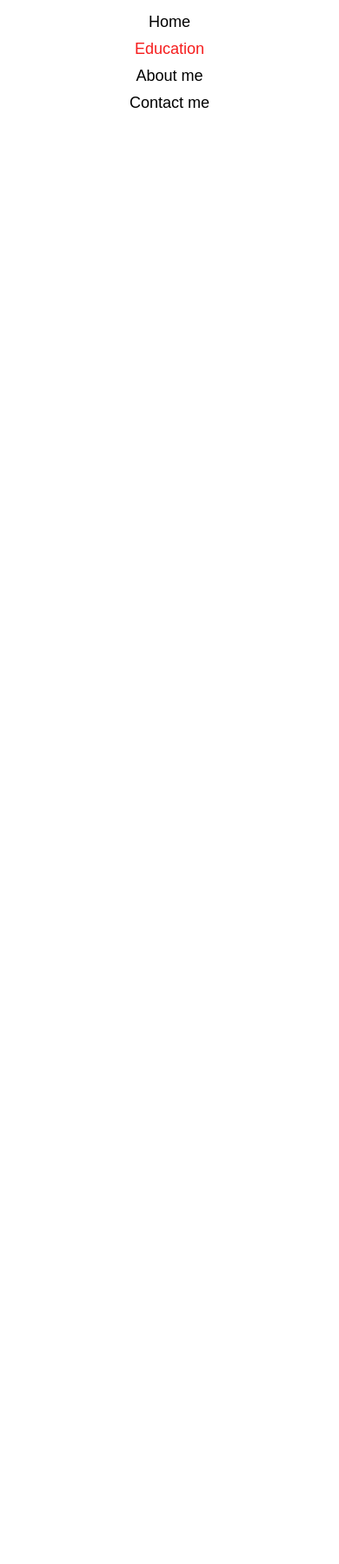
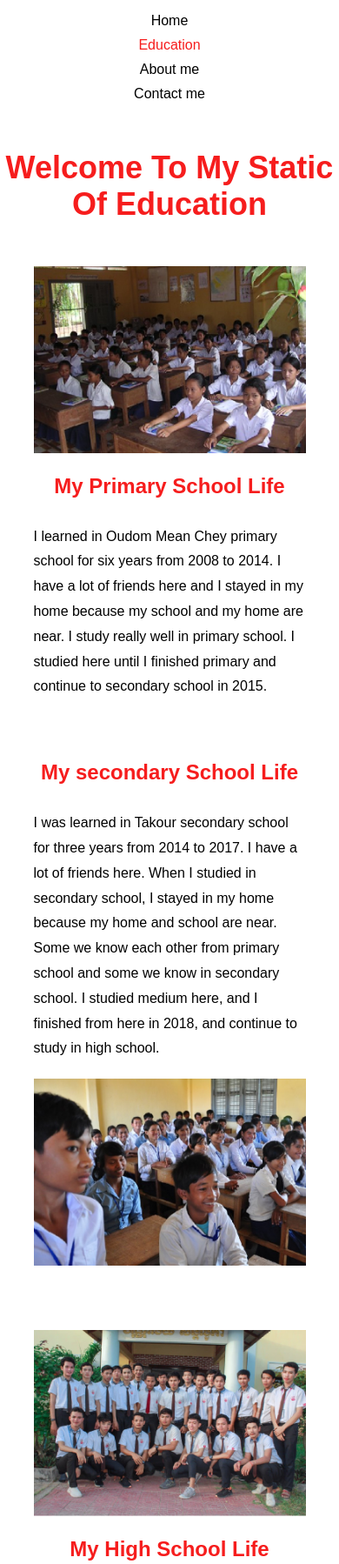
Before and after one commit to vibolkhan/Vibol-CV, a plain HTML site: page page/education.html in a window 390 px wide. Shown: the top 1798 px of the page at 87% size. Before the commit the page ends 844 px from the top, so only its background shows below. Drawn offline with Linux system fonts and the light colour scheme.

Commit message:
edu page

```diff
--- a/css/main.css
+++ b/css/main.css
@@ -21,6 +21,7 @@ nav {
     color: #F61D1D;
     font-family: 'Dancing Script', cursive;
     font-size: 48px;
+    cursor: pointer;
 }
 
 .menu-item {
@@ -91,7 +92,6 @@ h1 {
 /* end content */
 
 /* footer */
-
 footer {
     width: 100%;
     display: flex;
@@ -104,8 +104,8 @@ footer {
 
 .cicle {
     margin: 10px;
-    width: 70px;
-    height: 70px;
+    width: 60px;
+    height: 60px;
     border-radius: 50%;
     background-color: #fff;
     display: flex;
@@ -121,13 +121,44 @@ footer {
 i {
     padding: 10px;
     color: #039BE5;
+    cursor: pointer;
+}
+/* end footer */
+
+/* container edu */
+h1 {
+    margin-top: 40px;
+    text-align: center;
 }
 
+.row .main {
+    margin-top: 30px;
+    display: flex;
+    justify-content: center;
+    align-items: center;
+    padding: 10px;
+}
 
+.side-text, .side-img {
+    width: 50%;
+    padding: 10px;
+}
 
+.side-text {
+    padding: 10px;
+}
 
+h2 {
+    text-align: center;
+    color: #F61D1D;
+    font-size: 48px;
+    margin-bottom: 30px;
+}
 
-
+.side-text p {
+    text-align: left;
+    line-height: 1.8;
+}
 
 
 
@@ -160,11 +191,31 @@ i {
         margin-left: 200px;
     }
 
+    .row .main {
+        display: flex;
+        flex-direction: column;
+    }
+
+    .side-text,.side-img {
+        width: 90%;
+    }
+
+    h1 {
+        font-size: 48px;
+    }
+
+    h2 {
+        font-size: 36px;
+    }
+
+    p {
+        font-size: 18px;
+    }
 }
 
 @media screen and (max-width:615px) {
     * {
-        font-size: 18px;
+        font-size: 16px;
     }
 
     h1 {
@@ -191,7 +242,7 @@ i {
     }
 
     .menu-item li a {
-        font-size: 18px;
+        font-size: 16px;
     }
 
     .banner {
@@ -206,4 +257,25 @@ i {
         margin: auto;
         width: 100%;
     }
+
+    h1 {
+        font-size: 36px;
+    }
+
+    h2 {
+        font-size: 24px;
+    }
+
+    p {
+        font-size: 16px;
+    }
+
+    .row .main {
+        display: flex;
+        flex-direction: column;
+    }
+
+    .side-text,.side-img {
+        width: 90%;
+    }
 }
--- a/page/education.html
+++ b/page/education.html
@@ -6,6 +6,7 @@
     <meta name="viewport" content="width=device-width, initial-scale=1.0">
     <title>Education</title>
     <link rel="stylesheet" href="../css/main.css">
+    <link rel="stylesheet" href="https://cdnjs.cloudflare.com/ajax/libs/font-awesome/4.7.0/css/font-awesome.min.css">
 </head>
 <body>
     <!-- nav -->
@@ -18,5 +19,73 @@
             <li><a href="contact.html">Contact me</a></li>
         </ul>
     </nav>
+    <!-- end nav -->
+    <div class="container">
+        <h1>Welcome To My Static Of Education</h1>
+        <div class="row">
+            <div class="main">
+                <div class="side-img">
+                    <img src="../img/edu1.jpg" width="100%">
+                </div>
+                <div class="side-text">
+                    <h2>My Primary School Life</h2>
+                    <p>I learned in Oudom Mean Chey primary school for six years from 2008 to 2014. I have a lot of friends here and I stayed in my home because my school and my home are near. I study really well in primary school. I studied here until I finished primary and continue to secondary school in 2015.</p>
+                </div>
+            </div>
+        </div>
+        <div class="row">
+            <div class="main">
+                <div class="side-text">
+                    <h2>My secondary School Life</h2>
+                    <p>I was learned in Takour secondary school for three years from 2014 to 2017. I have a lot of friends here. When I studied in secondary school, I stayed in my home because my home and school are near. Some we know each other from primary school and some we know in secondary school. I studied medium here, and I finished from here in 2018, and continue to study in high school.</p>
+                </div>
+                <div class="side-img">
+                    <img src="../img/edu2.jpg" width="100%">
+                </div>
+            </div>
+        </div>
+        <div class="row">
+            <div class="main">
+                <div class="side-img">
+                    <img src="../img/edu3.jpg" width="100%">
+                </div>
+                <div class="side-text">
+                    <h2>My High School Life</h2>
+                    <p>I was learned in Chomrouen Vicher high school from 2018 to 2020. I have a lot of friends but in high school, I have friends from primary and secondary school only one. I studied medium here. In high school, I go to stay in Prey Veng city far from my home.  I finished from my high school in 2020 but in 2020 it has a lot of covid-19, so I cannot exam bacc-II. All of the students in 2020 are auto-pass exams.</p>
+                </div>
+            </div>
+        </div>
+        <div class="row">
+            <div class="main">
+                <div class="side-text">
+                    <h2>My University School Life</h2>
+                    <p>Now, I am studying in Passerellesnumeriques Cambodia. I start here in 2021. I have a lot of friends. In here. I study medium here. I will finish here in 2022. I go far away from my hometown in Prey Veng to stay in Phnom Penh. In university, I don’t have friends from my high school I go to learn here alone, but here we are all family.</p>
+                </div>
+                <div class="side-img">
+                    <img src="../img/edu4.jpg" width="100%">
+                </div><link rel="stylesheet" href="https://cdnjs.cloudflare.com/ajax/libs/font-awesome/4.7.0/css/font-awesome.min.css">
+            </div>
+        </div>
+    </div>
+    <!-- footer -->
+    <footer>
+        <h3>You can contact me by my socia media</h3>
+        <div class="icons">
+            <div class="cicle">
+                <a href="https://www.facebook.com/login"><i class=" fa fa-facebook fa-2x"></i></a>
+            </div>
+            <div class="cicle">
+                <a href="https://telegr.am/user_mgt/login"><i class=" fa fa-paper-plane fa-2x"></i></a>
+            </div>
+            <div class="cicle">
+                <a href="https://twitter.com/?lang=en"><i class=" fa fa-twitter fa-2x"></i></a>
+            </div>
+            <div class="cicle">
+                <a href="https://www.instagram.com/accounts/login/?hl=en"><i class="fa fa-instagram fa-2x"></i></a>
+            </div>
+        </div>
+    </footer>
+    <!-- end footer -->
+</body>
 </body>
 </html>
```
Also changed, not shown: index.html (+5 -4 lines).
